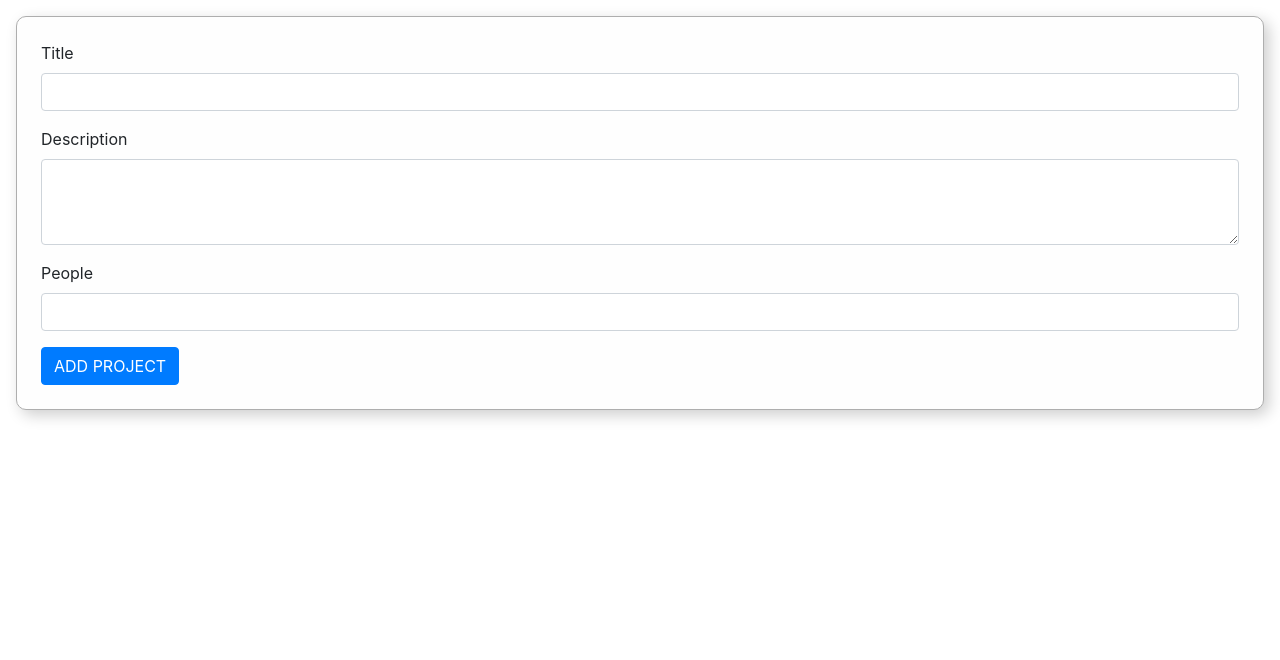
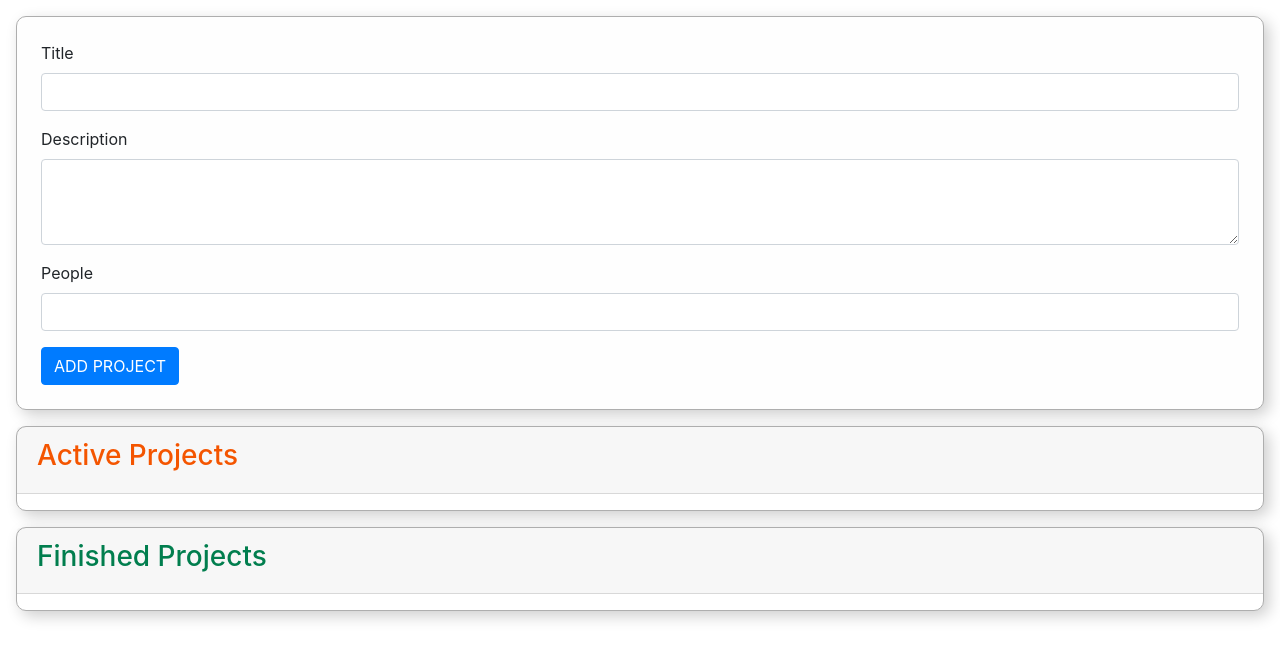
Before and after one commit to ducmvo/dragdrop, a website built with webpack: page index.html in a window 1280 px wide. Built offline with nearby package versions, Linux system fonts and the light colour scheme.

Commit message:
render project lists

```diff
--- a/app.css
+++ b/app.css
@@ -9,3 +9,28 @@
 #user-input:hover {
   box-shadow: 5px 5px 10px rgb(193, 193, 193);
 }
+
+
+.projects {
+  margin: 1rem;
+  border: 1px solid #aeaeae !important;
+  border-radius: 10px !important;
+  box-shadow: 5px 5px 15px rgb(206, 206, 206);
+}
+
+.projects:hover {
+  box-shadow: 5px 5px 10px rgb(193, 193, 193);
+}
+
+.projects:hover header {
+  background-color: #fffbee
+}
+
+
+#active-projects h3 {
+  color: rgb(244, 85, 0);
+}
+
+#finished-projects h3 {
+  color: rgb(1, 126, 78);
+}
--- a/index.html
+++ b/index.html
@@ -31,9 +31,9 @@
       <li></li>
     </template>
     <template id="project-list">
-      <section class="projects">
-        <header>
-          <h2></h2>
+      <section class="projects card">
+        <header class="card-header">
+          <h3></h3>
         </header>
         <ul></ul>
       </section>
@@ -41,8 +41,6 @@
 
     <div id="app"></div>
 
-    </div>
-
     <script src="https://code.jquery.com/jquery-3.5.1.slim.min.js" integrity="sha384-DfXdz2htPH0lsSSs5nCTpuj/zy4C+OGpamoFVy38MVBnE+IbbVYUew+OrCXaRkfj" crossorigin="anonymous"></script>
     <script src="https://cdn.jsdelivr.net/npm/bootstrap@4.5.3/dist/js/bootstrap.bundle.min.js" integrity="sha384-ho+j7jyWK8fNQe+A12Hb8AhRq26LrZ/JpcUGGOn+Y7RsweNrtN/tE3MoK7ZeZDyx" crossorigin="anonymous"></script>
   </body>
--- /dev/null
+++ b/src/ProjectList.ts
@@ -0,0 +1,37 @@
+export enum ProjectStatus {
+	ACTIVE = 'active',
+	FINISHED = 'finished'
+}
+
+export class ProjectList {
+	templateElement: HTMLTemplateElement;
+	hostElement: HTMLDivElement;
+	element: HTMLElement;
+
+	constructor(private type: ProjectStatus) {
+		this.templateElement = document.getElementById(
+			'project-list'
+		)! as HTMLTemplateElement;
+		this.hostElement = document.getElementById('app') as HTMLDivElement;
+
+		const importedNode = document.importNode(
+			this.templateElement.content,
+			true
+		);
+		this.element = importedNode.firstElementChild as HTMLElement;
+
+		this.element.id = `${this.type}-projects`;
+        this.attach();
+        this.renderContent();
+    }
+
+    private renderContent() {
+        const listId = `${this.type}-projects-list`;
+        this.element.querySelector('ul')!.id = listId;
+        this.element.querySelector('h3')!.textContent = this.type.charAt(0).toUpperCase() + this.type.slice(1) + ' Projects'
+    }
+
+	private attach() {
+		this.hostElement.insertAdjacentElement('beforeend', this.element);
+	}
+}
--- a/src/app.ts
+++ b/src/app.ts
@@ -1,5 +1,6 @@
 import { autobind } from './decorators';
 import {validate, IValidate} from './validate';
+import {ProjectList, ProjectStatus} from './ProjectList';
 
 class ProjectInput {
 	templateElement: HTMLTemplateElement;
@@ -102,3 +103,5 @@ class ProjectInput {
 }
 
 new ProjectInput();
+new ProjectList(ProjectStatus.ACTIVE);
+new ProjectList(ProjectStatus.FINISHED);
```
